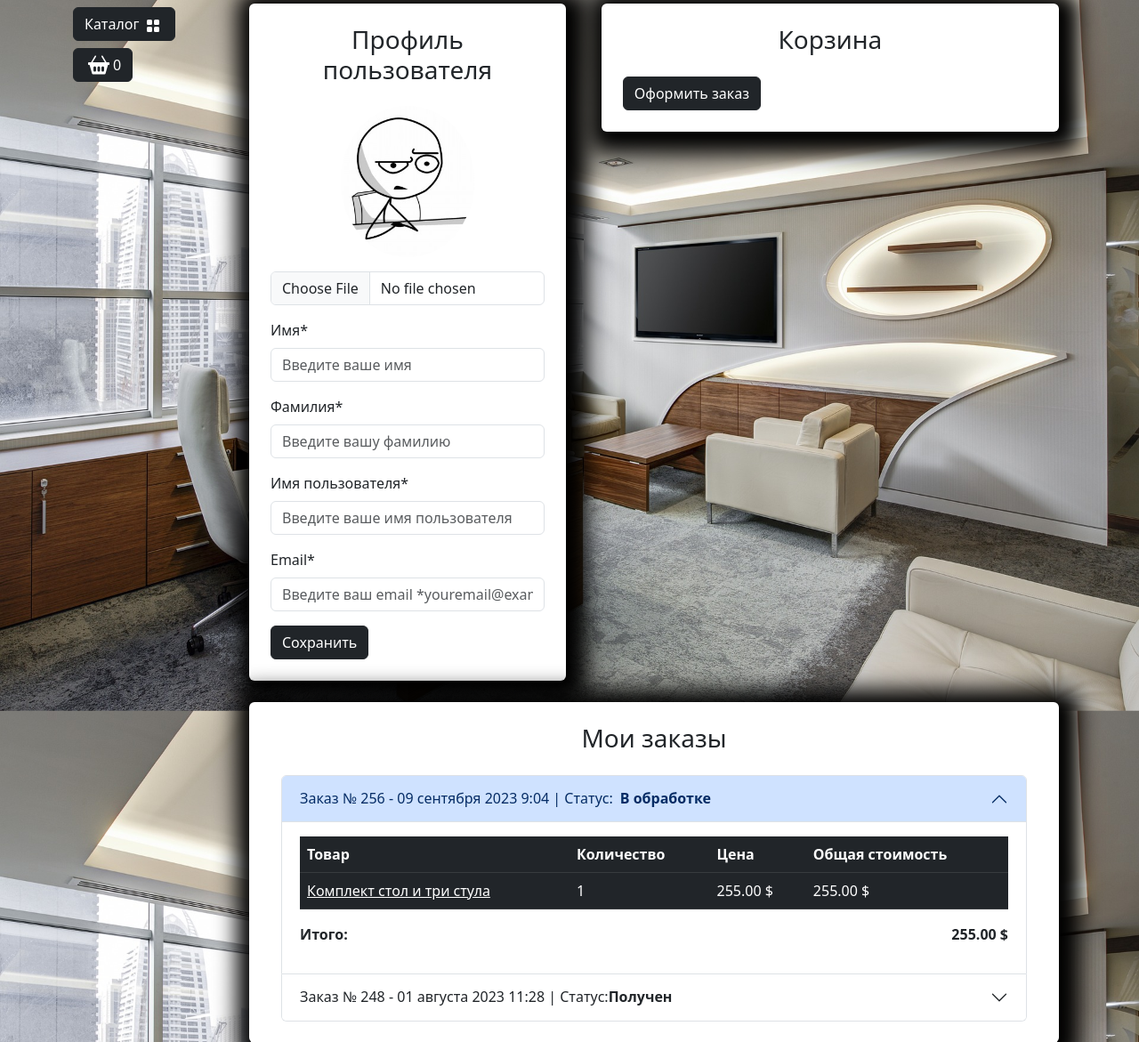
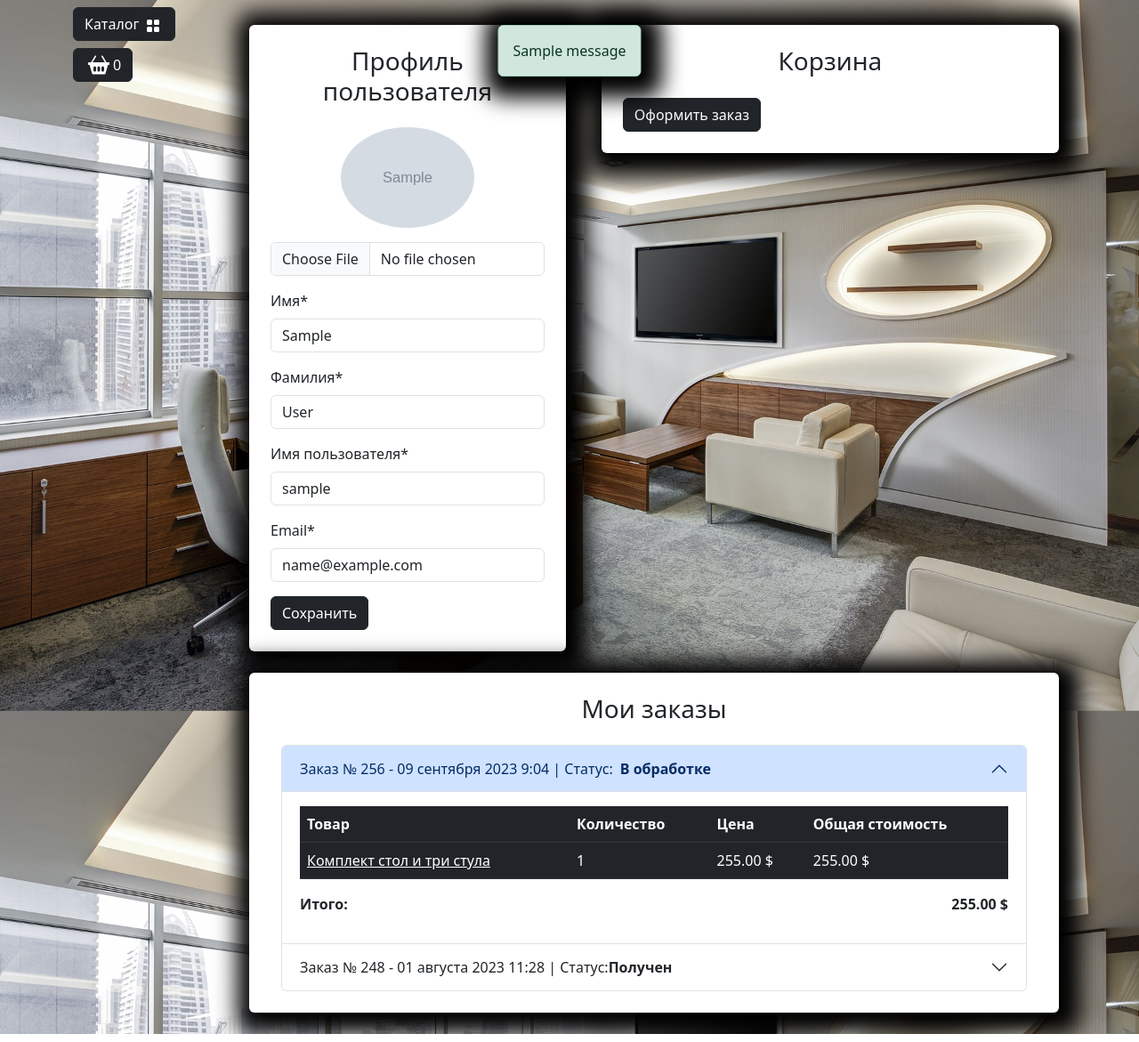
Before and after one commit to Max2772/DjangoShop, a Django app: page /user/profile/ in a window 1280 px wide. Shown: the part 56-1227 px from the top of the page at 89% size. Run offline with Django 5.2, Linux system fonts and the light colour scheme; a user stored in the database is signed in; tables that the repository leaves empty hold one stand-in row (values such as "Sample post"); grey boxes marked "Sample" are stand-in pictures; one stand-in notice (Sample message) is shown; some libraries are stand-ins or nearby versions.

Commit message:
feat(profile): profile controller and notificatinos

```diff
--- a/templates/includes/notifications.html
+++ b/templates/includes/notifications.html
@@ -12,3 +12,27 @@
         </div>
     </div>
 {% endif %}
+
+<div class="container mt-4">
+    <div class="row justify-content-center">
+        <div class="col-md-6">
+            {% if messages %}
+                {% for message in messages %}
+                    {% if message.tags == 'success' %}
+                    <div id="notification" class="position-fixed start-50 translate-middle-x z-3 alert alert-success fade show custom-shadow" role="alert">
+                        {{ message }}
+                    </div>
+                    {% endif %}
+                    {% if message.tags == 'warning' %}
+                    <div id="notification" class="position-fixed start-50 translate-middle-x z-3 alert alert-danger fade show custom-shadow" role="alert">
+                        {{ message }}
+                    </div>
+                    {% endif %}
+                {% endfor %}
+            {% else %}
+            <div id="jq-notification" class="position-fixed start-50 translate-middle-x z-3 alert alert-success fade show custom-shadow" style="display: none;" role="alert">
+            </div>
+            {% endif %}
+        </div>
+    </div>
+</div>
--- a/users/forms.py
+++ b/users/forms.py
@@ -1,5 +1,5 @@
 from django import forms
-from django.contrib.auth.forms import AuthenticationForm, UserCreationForm
+from django.contrib.auth.forms import AuthenticationForm, UserCreationForm, UserChangeForm
 
 from users.models import User
 
@@ -31,3 +31,21 @@ class UserRegistrationForm(UserCreationForm):
     email = forms.CharField()
     password1 = forms.CharField()
     password2 = forms.CharField()
+
+
+class ProfileForm(UserChangeForm):
+    class Meta:
+        model = User
+        fields = (
+            'image',
+            'first_name',
+            'last_name',
+            'username',
+            'email',
+        )
+
+    image = forms.ImageField(required=False)
+    first_name = forms.CharField()
+    last_name = forms.CharField()
+    username = forms.CharField()
+    email = forms.CharField()
--- a/users/templates/users/profile.html
+++ b/users/templates/users/profile.html
@@ -7,35 +7,69 @@
         <div class="col-md-5">
             <div class=" bg-white p-4 mb-4 mx-2 rounded custom-shadow">
                 <h3 class="text-center mb-4">Профиль пользователя</h3>
-                <form>
+                <form action="{% url "users:profile" %}" method="post" enctype="multipart/form-data">
+                    {% csrf_token %}
                     <div class="row">
                         <div class="col-md-12 mb-3 text-center">
+                            {% if user.image %}
+                                <img src="{{ user.image.url }}"
+                                 alt="Аватар пользователя" class="img-fluid rounded-circle"
+                                 style="max-width: 150px;">
+                            {% else %}
                                 <img src="{% static "deps/images/baseavatar.jpg" %}"
                                  alt="Аватар пользователя" class="img-fluid rounded-circle"
                                  style="max-width: 150px;">
-                            <input type="file" class="form-control mt-3" id="avatar"
+                            {% endif %}
+                            <input type="file" class="form-control mt-3" id="id_image"
+                                   name="image"
                                    accept="image/*">
+                            {% if form.image.errors %}
+                                <div class="alert alert-danger alert-dismissible fade show">{{ form.image.errors }}</div>
+                            {% endif %}
                         </div>
                         <div class="col-md-12 mb-3">
-                            <label for="firstName" class="form-label">Имя*</label>
-                            <input type="text" class="form-control" id="firstName"
-                                placeholder="Введите ваше имя" value="" required>
+                            <label for="id_first_name" class="form-label">Имя*</label>
+                            <input type="text" class="form-control" id="id_first_name"
+                                   name="first_name"
+                                   placeholder="Введите ваше имя"
+                                   value="{{ form.first_name.value }}"
+                                   required>
+                                    {% if form.first_name.errors %}
+                                        <div class="alert alert-danger alert-dismissible fade show">{{ form.first_name.errors }}</div>
+                                    {% endif %}
                         </div>
                         <div class="col-md-12 mb-3">
-                            <label for="lastName" class="form-label">Фамилия*</label>
-                            <input type="text" class="form-control" id="lastName"
-                                placeholder="Введите вашу фамилию" value="" required>
+                            <label for="id_last_name" class="form-label">Фамилия*</label>
+                            <input type="text" class="form-control" id="id_last_name"
+                                   name="last_name"
+                                   placeholder="Введите вашу фамилию"
+                                   value="{{ form.last_name.value }}"
+                                   required>
+                                    {% if form.last_name.errors %}
+                                        <div class="alert alert-danger alert-dismissible fade show">{{ form.last_name.errors }}</div>
+                                    {% endif %}
                         </div>
                         <div class="col-md-12 mb-3">
-                            <label for="username" class="form-label">Имя пользователя*</label>
-                            <input type="text" class="form-control" id="username"
-                                placeholder="Введите ваше имя пользователя" value="" required>
+                            <label for="id_username" class="form-label">Имя пользователя*</label>
+                            <input type="text" class="form-control" id="id_username"
+                                   name="username"
+                                   placeholder="Введите ваше имя пользователя"
+                                   value="{{ form.username.value }}"
+                                   required>
+                                    {% if form.username.errors %}
+                                        <div class="alert alert-danger alert-dismissible fade show">{{ form.username.errors }}</div>
+                                    {% endif %}
                         </div>
                         <div class="col-md-12 mb-3">
-                            <label for="email" class="form-label">Email*</label>
-                            <input type="email" class="form-control" id="email"
-                                placeholder="Введите ваш email *youremail@example.com" value=""
+                            <label for="id_email" class="form-label">Email*</label>
+                            <input type="email" class="form-control" id="id_email"
+                                   name="email"
+                                   placeholder="Введите ваш email *youremail@example.com"
+                                   value="{{ form.email.value }}"
                                    required>
+                                    {% if form.email.errors %}
+                                        <div class="alert alert-danger alert-dismissible fade show">{{ form.email.errors }}</div>
+                                    {% endif %}
                         </div>
                     </div>
                     <button type="submit" class="btn btn-dark">Сохранить</button>
@@ -65,11 +99,14 @@
                     <div class="accordion" id="accordionExample">
                         <div class="accordion-item">
                             <h2 class="accordion-header" id="heading1">
-                                <button class="accordion-button" type="button" data-bs-toggle="collapse" data-bs-target="#collapse1" aria-expanded="false" aria-controls="collapse1">
-                                    Заказ № 256 - 09 сентября 2023 9:04 | Статус:<strong class="mx-2"> В обработке</strong>
+                                <button class="accordion-button" type="button" data-bs-toggle="collapse"
+                                        data-bs-target="#collapse1" aria-expanded="false" aria-controls="collapse1">
+                                    Заказ № 256 - 09 сентября 2023 9:04 | Статус:<strong class="mx-2"> В
+                                    обработке</strong>
                                 </button>
                             </h2>
-                            <div id="collapse1" class="accordion-collapse collapse show" aria-labelledby="heading1" data-bs-parent="#accordionExample">
+                            <div id="collapse1" class="accordion-collapse collapse show" aria-labelledby="heading1"
+                                 data-bs-parent="#accordionExample">
                                 <div class="accordion-body">
                                     <table class="table table-dark table-hover">
                                         <thead>
@@ -100,11 +137,13 @@
                         </div>
                         <div class="accordion-item">
                             <h2 class="accordion-header" id="heading2">
-                                <button class="accordion-button collapsed" type="button" data-bs-toggle="collapse" data-bs-target="#collapse2" aria-expanded="false" aria-controls="collapse2">
+                                <button class="accordion-button collapsed" type="button" data-bs-toggle="collapse"
+                                        data-bs-target="#collapse2" aria-expanded="false" aria-controls="collapse2">
                                     Заказ № 248 - 01 августа 2023 11:28 | Статус: <strong>Получен</strong>
                                 </button>
                             </h2>
-                            <div id="collapse2" class="accordion-collapse collapse" aria-labelledby="heading2" data-bs-parent="#accordionExample">
+                            <div id="collapse2" class="accordion-collapse collapse" aria-labelledby="heading2"
+                                 data-bs-parent="#accordionExample">
                                 <div class="accordion-body">
                                     <table class="table table-dark table-hover">
                                         <thead>
--- a/users/views.py
+++ b/users/views.py
@@ -1,9 +1,11 @@
-from django.contrib import auth
+from django.contrib import auth, messages
+from django.contrib.auth.decorators import login_required
 from django.http import HttpResponseRedirect
 from django.shortcuts import render, redirect
 from django.urls import reverse
 
-from users.forms import UserLoginForm, UserRegistrationForm
+from users.forms import UserLoginForm, UserRegistrationForm, ProfileForm
+
 
 def login(request):
     if request.method == 'POST':
@@ -14,6 +16,7 @@ def login(request):
             user = auth.authenticate(username=username, password=password)
             if user:
                 auth.login(request, user)
+                messages.success(request, f"{username}, Вы вошли в аккаунт")
                 return HttpResponseRedirect(reverse('main:index'))
     else:
         form = UserLoginForm()
@@ -32,9 +35,11 @@ def registration(request):
             form.save()
             user = form.instance
             auth.login(request, user)
+            messages.success(request, f"{user.username}, Вы успешно зарегестрированы и вошли в аккаунт")
             return HttpResponseRedirect(reverse('main:index'))
     else:
         form = UserRegistrationForm()
+
     context = {
         'title': 'Home - Регистрация',
         'form': form,
@@ -43,13 +48,27 @@ def registration(request):
     return render(request, 'users/registration.html', context)
 
 
+@login_required
 def profile(request):
+    if request.method == 'POST':
+        form = ProfileForm(data=request.POST, instance=request.user, files=request.FILES)
+        if form.is_valid():
+            form.save()
+            messages.success(request, "Профиль успешно обновлен")
+            return HttpResponseRedirect(reverse('user:profile'))
+    else:
+        form = ProfileForm(instance=request.user)
+
     context = {
         'title': 'Home - Кабинет',
+        'form': form,
     }
 
     return render(request, 'users/profile.html', context)
 
+
+@login_required
 def logout(request):
+    messages.success(request, f"{request.user.username}, Вы вышли из аккаунта")
     auth.logout(request)
     return redirect(reverse('main:index'))
```
Lines whose indentation alone changed are shown as unchanged.
